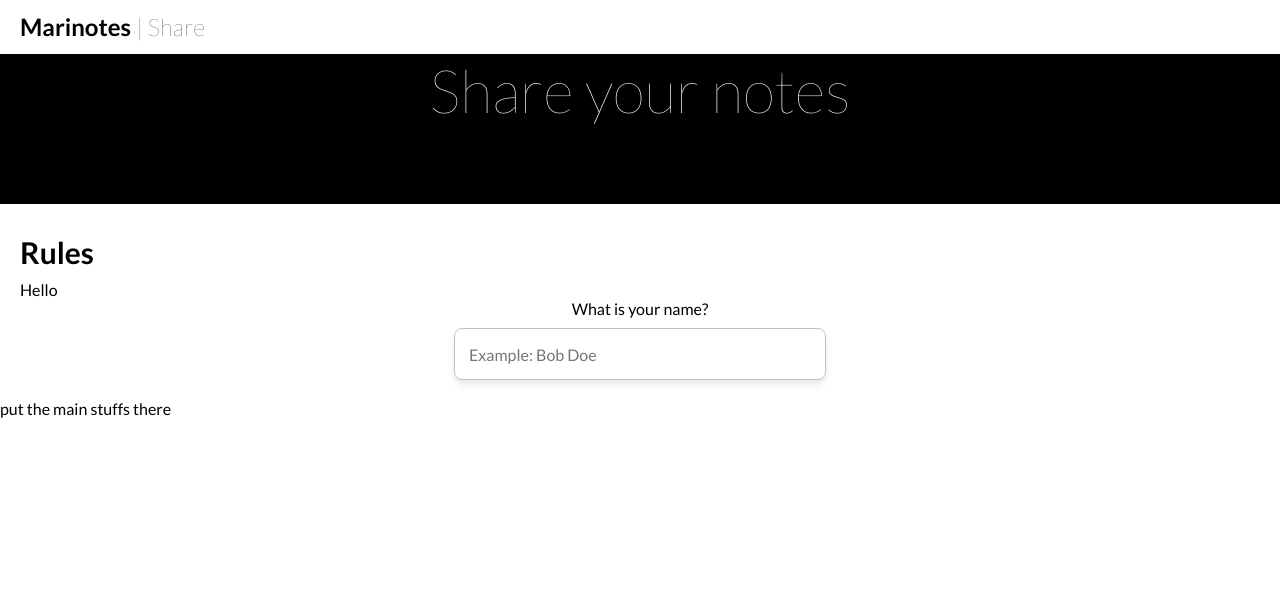
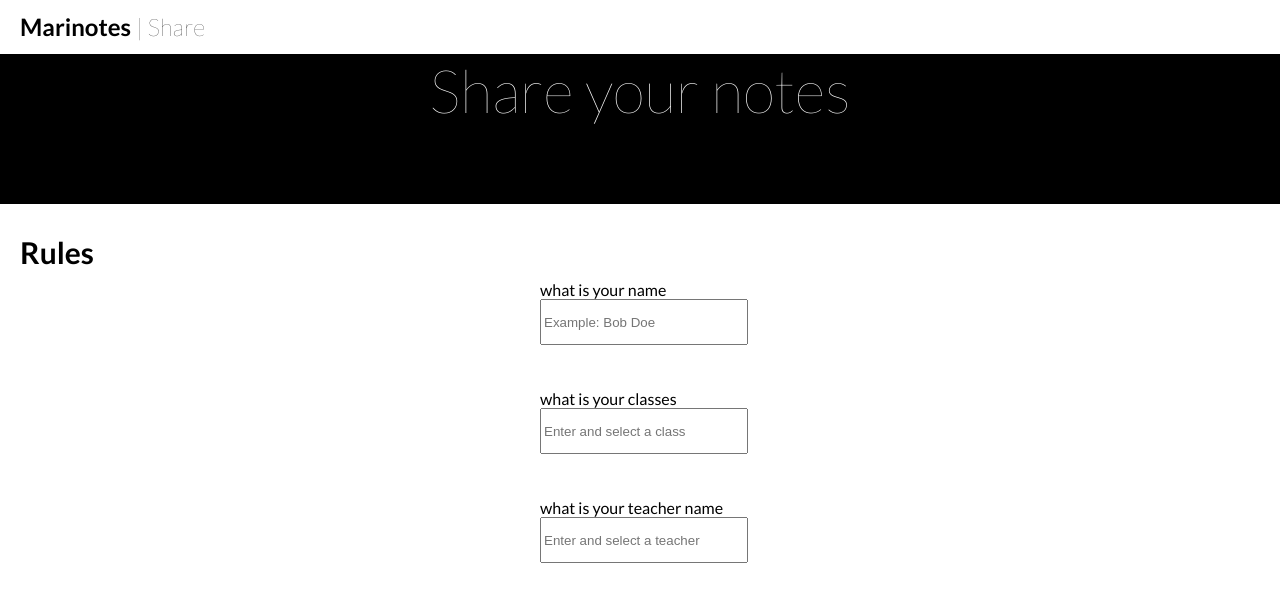
Before and after one commit to rhotter/marinotes, a Flask app: page /share in a window 1280 px wide. Shown: the top 606 px of the page. Run offline with Flask 2, Linux system fonts and the light colour scheme.

Commit message:
share work

```diff
--- a/static/css/share.css
+++ b/static/css/share.css
@@ -37,18 +37,35 @@ h3 {
 
 }
 
-.main {
-	margin-left: 20px;
-	margin-right: 20px;
+.shareBody {
+	margin: 20px;
 }
 
-#nameInput{
-	text-align: center;
-	align-items: center;
-	margin: auto;
-	width: auto;
+.inputDiv{
+	width: inherit;
+	height: 40px;
 }
 
-.inputText{
-	text-align: center;
+.inputHolder{
+	width: 200px;
+	margin: 0 auto;
+	padding-bottom: 50px;
 }
+
+.shareInput{
+	width: inherit;
+	height: inherit;
+	/* add border styles and such*/
+}
+
+.shareDrop{
+	display: none;
+}
+
+.shareDrop p{
+	display: block;
+}
+
+.shareDrop p:hover{
+	background-color: red;
+}
--- /dev/null
+++ b/static/js/share.js
@@ -0,0 +1 @@
+//javascript for share page
--- a/templates/share.html
+++ b/templates/share.html
@@ -4,6 +4,7 @@
 	<title>Share</title>
 	<link rel = "stylesheet" type = "text/css" href = "../static/css/share.css">
 	<link rel = "stylesheet" type = "text/css" href = "../static/css/style.css">
+	<script type="text/javascript" src="{{url_for('static', filename='js/share.js') }}"></script>
 	<meta name="viewport" content="width=device-width, initial-scale=1.0">
 </head>
 <body>
@@ -15,20 +16,39 @@
 		<div class = "head2">
 			<h2>Share your notes</h2>
 		</div>
-		<div class="main">
+		<div class="shareBody">
 			<h3>Rules</h3>
-			Hello
-		</div>
-		<div>
-			<div id="nameInput">
-				<div class = "inputText">
-					What is your name?
+			<div class="inputHolder">
+				<div class="questionStyle">
+					what is your name
 				</div>
-				<input type = "text" placeholder="Example: Bob Doe" class = "searchField">
-
+				<div class="inputDiv">
+					<input type="text" class="shareInput" id="nInput" placeholder="Example: Bob Doe">
+				</div>
 			</div>
-
-			<br> put the main stuffs there
+			<div class="inputHolder">
+				<div class="questionStyle">
+					what is your classes
+				</div>
+				<div class="inputDiv">
+					<input type="text" onfocus="cShow()" class="shareInput" id="cInput" placeholder="Enter and select a class">
+				</div>
+				<div class="shareDrop" id="cDrop">
+					<p onclick="cClick(this)">English</p>
+					<p onclick="cClick(this)">French</p>
+					<p onclick="cClick(this)">Spanish</p>
+					<p onclick="cClick(this)">Russian</p>
+					<p onclick="cClick(this)">donky</p>
+				</div>
+			</div>
+			<div class="inputHolder">
+				<div class="questionStyle">
+					what is your teacher name
+				</div>
+				<div class="inputDiv">
+					<input type="text" class="shareInput" id="tInput" placeholder="Enter and select a teacher">
+				</div>
+			</div>
 		</div>
 	</div>
 </body>
```
